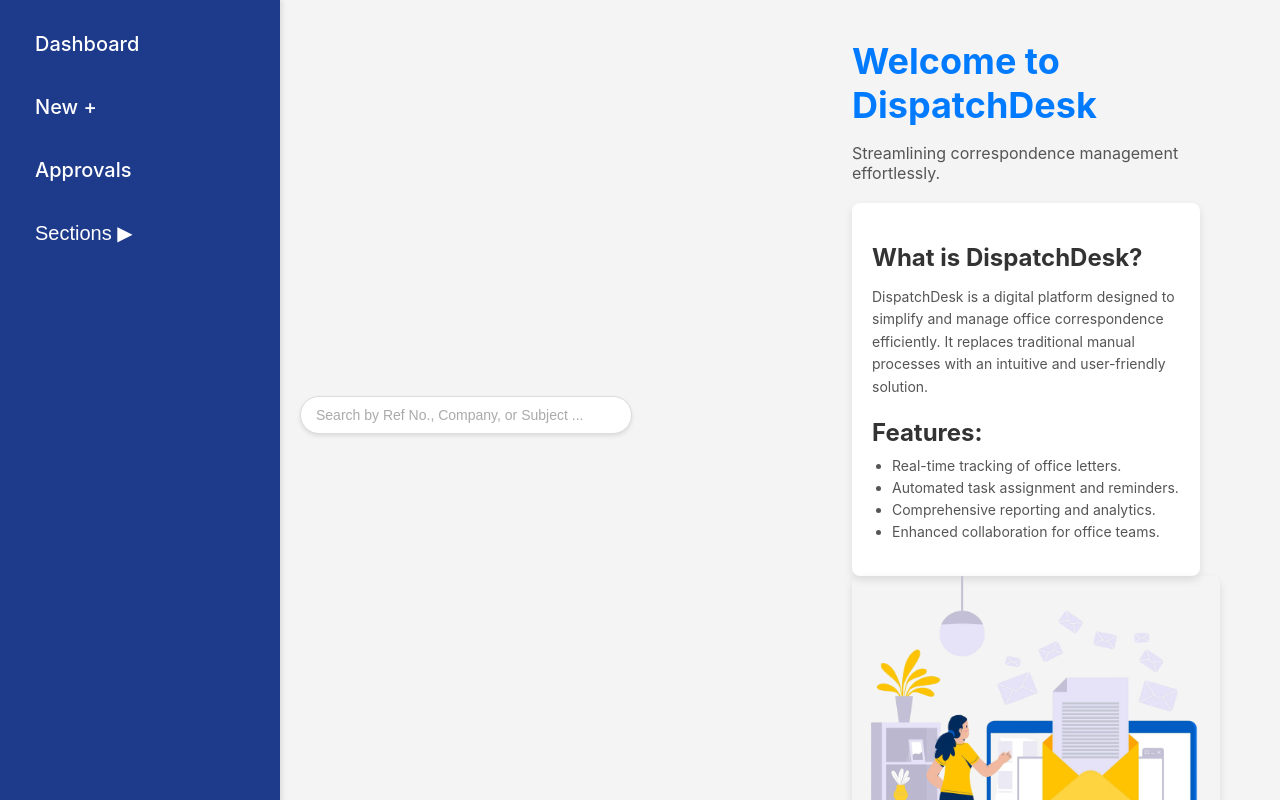
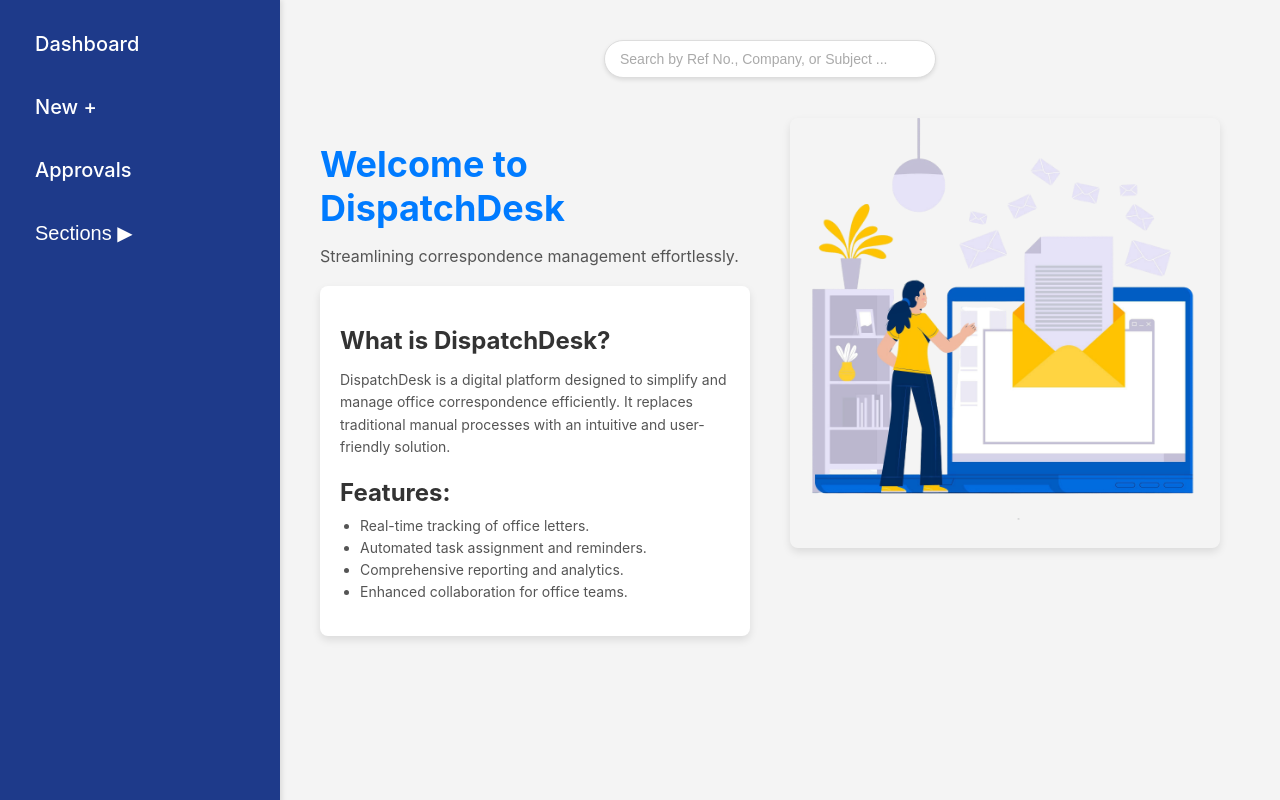
Before and after one commit to Nipuni102/DispatchDesk---Letter-Management-System, a React (Create React App) app: page /dashboard in a window 1280 px wide. Built offline with nearby package versions, Linux system fonts and the light colour scheme.

Commit message:
Add a seach bar

```diff
--- a/src/styles/Dashboard.css
+++ b/src/styles/Dashboard.css
@@ -1,9 +1,13 @@
-/* Dashboard.css */
+
 .dashboard-content {
     padding: 20px;
     background-color: #f4f4f4;
     height: 100vh;
-    margin-left: 200px; /* To leave space for the sidebar */
+    /* To leave space for the sidebar */
+    display: flex; /* Use flexbox for side-by-side alignment */
+  justify-content: space-between; /* Ensure space between content and image */
+  align-items: flex-start; /* Align items to the top */
+  gap: 20px;
   }
   .content {
     overflow-y: auto; /* Disable scrolling for the dashboard */
@@ -13,6 +17,7 @@
     color: #007bff;
     font-size: 28px;
     margin-bottom: 10px;
+
   }
 
   .dashboard-content p {
@@ -26,6 +31,8 @@
   align-items: center;
   padding: 20px;
   background-color: #f4f4f4;
+  flex-direction: column; /* Ensure top (search) and main (content) sections are stacked */
+  gap: 20px;
   height: calc(100vh - 50px); /* Adjust for header height */
 }
 
@@ -84,8 +91,27 @@
 }
 
 .dashboard-image {
+
   max-width: 100%;
   height: auto;
   border-radius: 8px;
   box-shadow: 0 4px 8px rgba(0, 0, 0, 0.1);
 }
+.dashboard-top {
+  display: flex;
+  justify-content: flex-start; /* Align search bar to the left */
+}
+.search-input {
+  width: 300px; /* Set the search bar width */
+  padding: 10px;
+  font-size: 16px;
+  border: 1px solid #ccc;
+  border-radius: 20px; /* Rounded corners */
+  box-shadow: 0 2px 4px rgba(0, 0, 0, 0.1); /* Subtle shadow */
+}
+
+.search-input:focus {
+  outline: none;
+  border-color: #007bff;
+  box-shadow: 0 0 5px rgba(0, 123, 255, 0.5); /* Glow effect on focus */
+}
```
